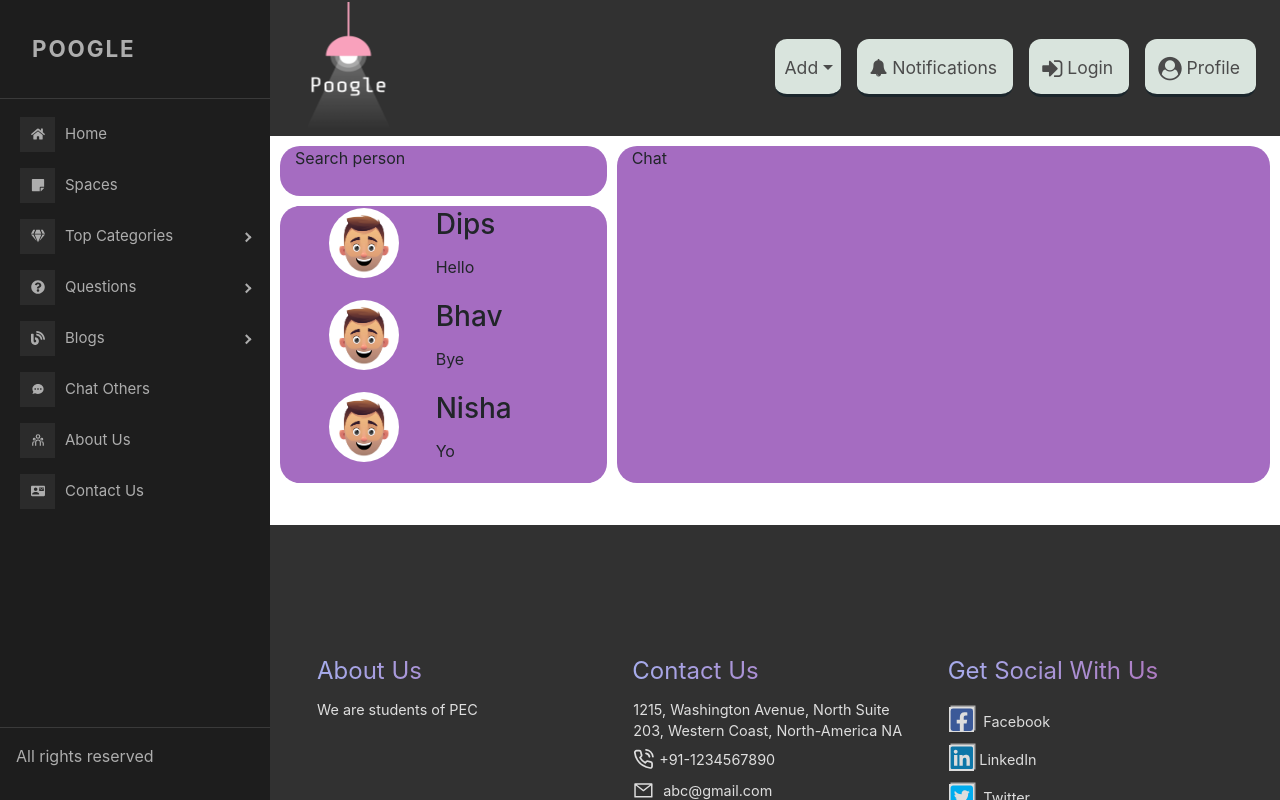
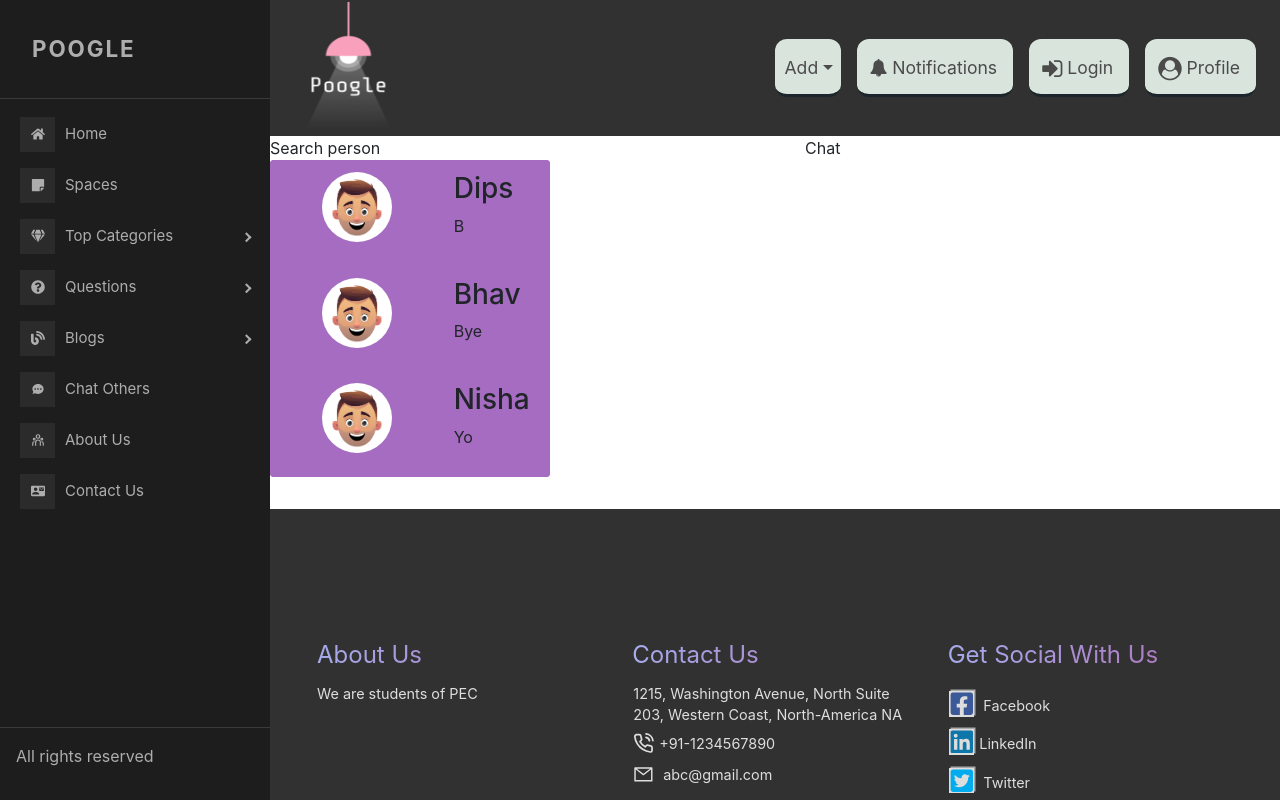
Before and after one commit to bhaveshkumarpassi/Poogle, a React (Create React App) app: page /chat in a window 1280 px wide. Built offline with nearby package versions, Linux system fonts and the light colour scheme; no server answers.

Commit message:
bootstrap added

```diff
--- a/src/components/chat/Chat.css
+++ b/src/components/chat/Chat.css
@@ -2,60 +2,3 @@ div {
 	margin: 0;
 	padding: 0;
 }
-
-.grid {
-	display: grid;
-	gap: 10px;
-	padding: 10px;
-	grid-template-columns: 1fr 2fr;
-	grid-template-rows: 50px auto;
-}
-
-.person {
-	display: grid;
-	gap: 5px;
-	padding: 2px;
-	grid-template-columns: 1fr 4fr;
-	grid-template-rows: 1fr 1fr;
-}
-
-.image {
-	grid-column: 1 / 2;
-	grid-row: 1 / 3;
-}
-
-.name {
-	grid-column: 2 / 3;
-	grid-row: 1 / 2;
-	min-width: 100%;
-}
-
-.display__chat {
-	grid-column: 2 / 3;
-	grid-row: 2 / 3;
-	min-width: 100%;
-}
-
-.col-1 {
-	border-radius: 20px;
-	grid-column: 1 / 2;
-	grid-row: 1 / 2;
-	background-color: #a56cc1;
-	min-width: 100%;
-}
-
-.col-2 {
-	border-radius: 20px;
-	grid-column: 1 / 2;
-	grid-row: 2 / 3;
-	background-color: #a56cc1;
-	min-width: 100%;
-}
-
-.col-3 {
-	border-radius: 20px;
-	grid-column: 2 / 3;
-	grid-row: 1 / 3;
-	background-color: #a56cc1;
-	min-width: 100%;
-}
--- a/src/components/chat/Chat.js
+++ b/src/components/chat/Chat.js
@@ -1,26 +1,29 @@
 import React from "react";
 import "./Chat.css";
-import { Image, ListGroup, ListGroupItem } from "react-bootstrap";
+import {
+	Container,
+	Row,
+	Col,
+	Image,
+	ListGroup,
+	ListGroupItem,
+} from "react-bootstrap";
 import profilePic from "../../Images/profile_pic.png";
 
 const Chat = (props) => {
 	const chats = [
-		{ name: "Dips", chat: [{ msg: "Hello", sender: "me" }] },
+		{ name: "Dips", chat: [{ msg: "B", sender: "me" }] },
 		{ name: "Bhav", chat: [{ msg: "Bye", sender: "other" }] },
 		{ name: "Nisha", chat: [{ msg: "Yo", sender: "me" }] },
 	];
 
-	return (
-		<div className="grid">
-			<div className="col-1">Search person</div>
-			<div className="col-2">
-				<ListGroup style={{ backgroundColor: "#a56cc1" }}>
-					{chats.map(({ name, chat }) => (
+	const personChat = ({ name, chat }) => (
 		<ListGroupItem
 			style={{ backgroundColor: "#a56cc1", border: "0px" }}
 			className="person"
 		>
-							<div className="image">
+			<Row>
+				<Col>
 					<Image
 						src={profilePic}
 						className="user__profile__pic"
@@ -29,19 +32,31 @@ const Chat = (props) => {
 							maxHeight: "70px",
 						}}
 					/>
-							</div>
-							<div className="name">
+				</Col>
+				<Col>
 					<h3>{name}</h3>
-							</div>
-							<div className="display__chat">
 					<p className="display__chat">{chat[0].msg}</p>
-							</div>
+				</Col>
+			</Row>
 		</ListGroupItem>
-					))}
+	);
+
+	return (
+		<Container>
+			<Row>
+				<Col>
+					<Row>Search person</Row>
+					<Row>
+						<ListGroup style={{ backgroundColor: "#a56cc1" }}>
+							{chats.map(personChat)}
 						</ListGroup>
-			</div>
+					</Row>
+				</Col>
+				<Col>
 					<div className="col-3">Chat</div>
-		</div>
+				</Col>
+			</Row>
+		</Container>
 	);
 };
 
```
Lines whose indentation alone changed are shown as unchanged.
